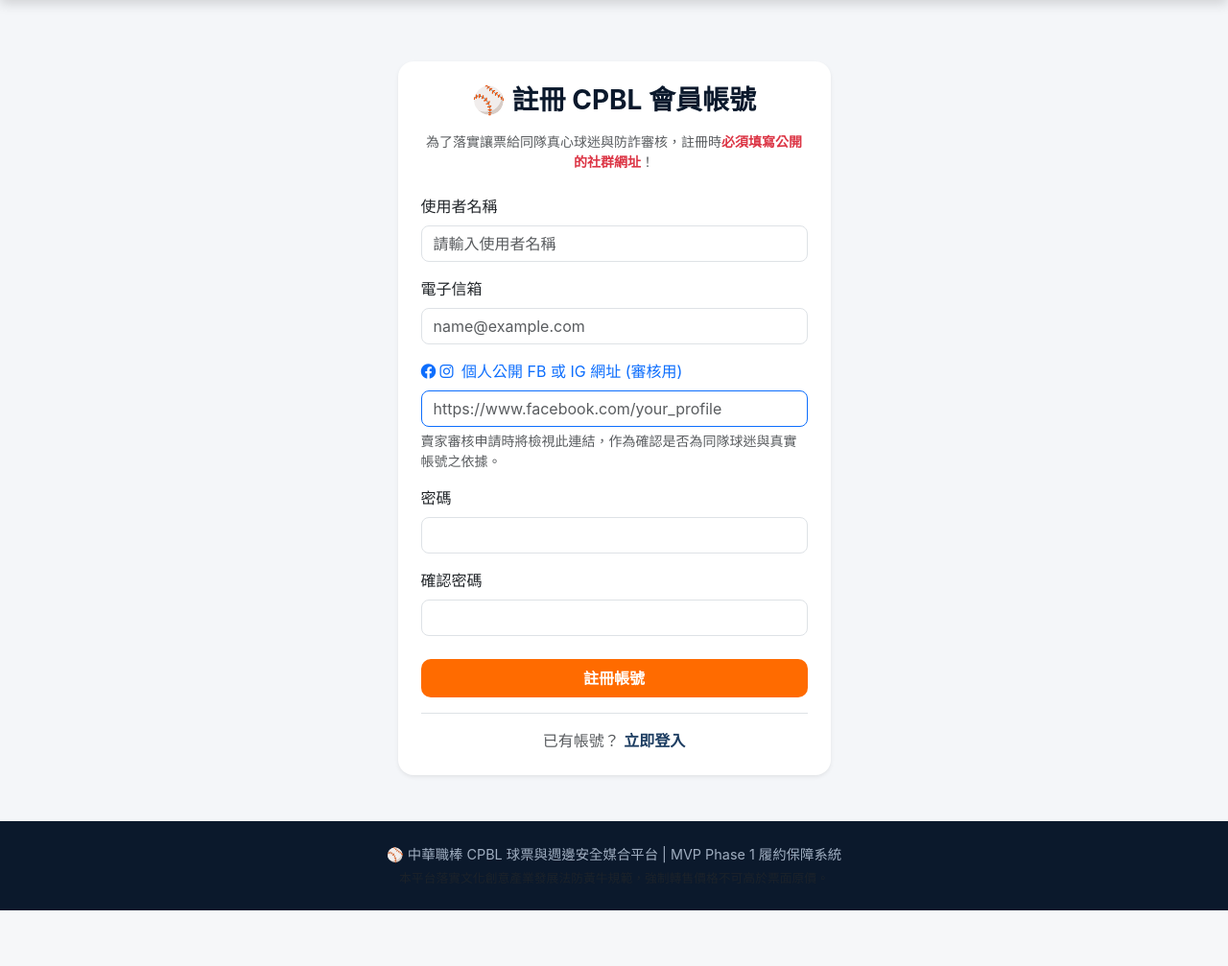
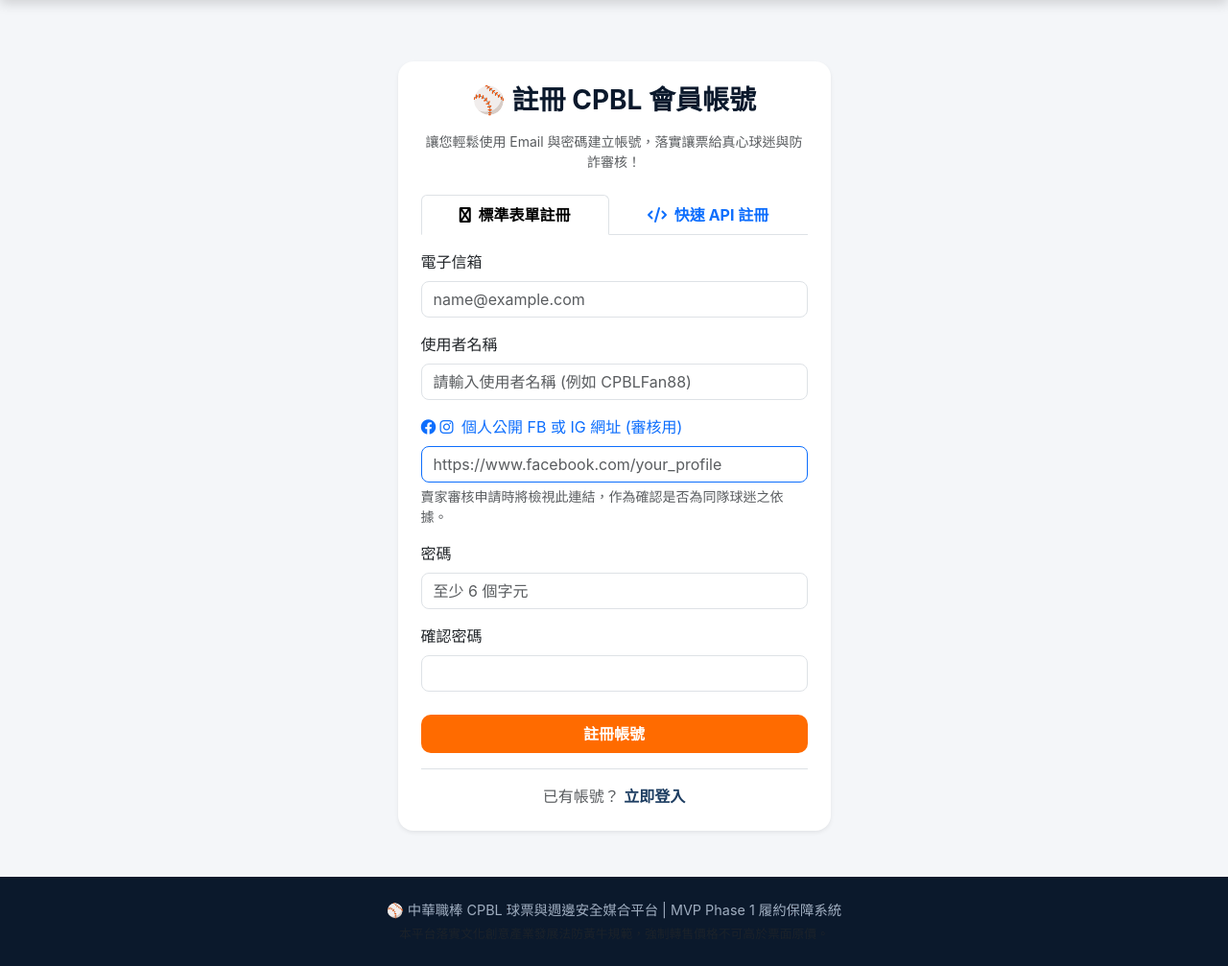
Before and after one commit to jyl25413/CPBL_Ticket_match, a Flask app: page /register in a window 1280 px wide. Shown: the part 76-1083 px from the top of the page at 96% size. Before the commit the page ends 1025 px from the top, so only its background shows below. Run offline with Flask 3, Linux system fonts and the light colour scheme; some libraries are stand-ins or nearby versions.

Commit message:
Add Email & Password user registration API and frontend form

```diff
--- a/app.py
+++ b/app.py
@@ -50,6 +50,60 @@
         flash('🎉 註冊成功！請使用新帳號登入。', 'success')
         return redirect(url_for('login'))
     return render_template('auth/register.html', form=form)
+
+@app.route('/api/register', methods=['POST'])
+@csrf.exempt
+def api_register():
+    data = request.get_json(silent=True) or request.form
+    email = data.get('email', '').strip()
+    password = data.get('password', '').strip()
+    username = data.get('username', '').strip()
+    social_link = data.get('social_link', '').strip()
+
+    if not email:
+        return jsonify({'status': 'error', 'message': '請提供 Email 信箱！'}), 400
+    if '@' not in email:
+        return jsonify({'status': 'error', 'message': 'Email 格式不正確！'}), 400
+    if not password:
+        return jsonify({'status': 'error', 'message': '請提供密碼！'}), 400
+    if len(password) < 6:
+        return jsonify({'status': 'error', 'message': '密碼長度至少需 6 個字元！'}), 400
+
+    if User.query.filter_by(email=email).first():
+        return jsonify({'status': 'error', 'message': '此 Email 已被註冊！'}), 400
+
+    if not username:
+        base_username = email.split('@')[0]
+        username = base_username
+        counter = 1
+        while User.query.filter_by(username=username).first():
+            username = f"{base_username}_{counter}"
+            counter += 1
+    elif User.query.filter_by(username=username).first():
+        return jsonify({'status': 'error', 'message': '此使用者名稱已被使用！'}), 400
+
+    if not social_link:
+        social_link = f"https://facebook.com/{username}"
+
+    user = User(
+        username=username,
+        email=email,
+        social_link=social_link
+    )
+    user.set_password(password)
+    db.session.add(user)
+    db.session.commit()
+
+    return jsonify({
+        'status': 'success',
+        'message': '註冊成功！',
+        'user': {
+            'id': user.id,
+            'email': user.email,
+            'username': user.username,
+            'social_link': user.social_link
+        }
+    }), 201
 
 @app.route('/login', methods=['GET', 'POST'])
 def login():
--- a/templates/auth/register.html
+++ b/templates/auth/register.html
@@ -8,24 +8,40 @@
         <div class="card card-custom p-4 shadow-sm border-0">
             <h3 class="fw-bold text-center mb-3" style="color: var(--cpbl-navy);">⚾ 註冊 CPBL 會員帳號</h3>
             <p class="text-muted small text-center mb-4">
-                為了落實讓票給同隊真心球迷與防詐審核，註冊時<span class="text-danger fw-bold">必須填寫公開的社群網址</span>！
+                讓您輕鬆使用 Email 與密碼建立帳號，落實讓票給真心球迷與防詐審核！
             </p>
 
+            <ul class="nav nav-tabs nav-fill mb-3" id="registerTab" role="tablist">
+                <li class="nav-item" role="presentation">
+                    <button class="nav-link active fw-bold" id="form-tab" data-bs-toggle="tab" data-bs-target="#form-pane" type="button" role="tab">
+                        <i class="fa-solid fa-wpforms me-1"></i> 標準表單註冊
+                    </button>
+                </li>
+                <li class="nav-item" role="presentation">
+                    <button class="nav-link fw-bold" id="api-tab" data-bs-toggle="tab" data-bs-target="#api-pane" type="button" role="tab">
+                        <i class="fa-solid fa-code me-1"></i> 快速 API 註冊
+                    </button>
+                </li>
+            </ul>
+
+            <div class="tab-content" id="registerTabContent">
+                <!-- Standard Form Pane -->
+                <div class="tab-pane fade show active" id="form-pane" role="tabpanel">
                     <form method="POST" action="{{ url_for('register') }}">
                         {{ form.hidden_tag() }}
 
                         <div class="mb-3">
-                    {{ form.username.label(class="form-label font-weight-bold") }}
-                    {{ form.username(class="form-control rounded-3", placeholder="請輸入使用者名稱") }}
-                    {% for error in form.username.errors %}
+                            {{ form.email.label(class="form-label font-weight-bold") }}
+                            {{ form.email(class="form-control rounded-3", placeholder="name@example.com") }}
+                            {% for error in form.email.errors %}
                                 <div class="text-danger small mt-1">{{ error }}</div>
                             {% endfor %}
                         </div>
 
                         <div class="mb-3">
-                    {{ form.email.label(class="form-label font-weight-bold") }}
-                    {{ form.email(class="form-control rounded-3", placeholder="name@example.com") }}
-                    {% for error in form.email.errors %}
+                            {{ form.username.label(class="form-label font-weight-bold") }}
+                            {{ form.username(class="form-control rounded-3", placeholder="請輸入使用者名稱 (例如 CPBLFan88)") }}
+                            {% for error in form.username.errors %}
                                 <div class="text-danger small mt-1">{{ error }}</div>
                             {% endfor %}
                         </div>
@@ -37,7 +53,7 @@
                             </label>
                             {{ form.social_link(class="form-control rounded-3 border-primary", placeholder="https://www.facebook.com/your_profile") }}
                             <div class="form-text small text-muted">
-                        賣家審核申請時將檢視此連結，作為確認是否為同隊球迷與真實帳號之依據。
+                                賣家審核申請時將檢視此連結，作為確認是否為同隊球迷之依據。
                             </div>
                             {% for error in form.social_link.errors %}
                                 <div class="text-danger small mt-1">{{ error }}</div>
@@ -46,7 +62,7 @@
 
                         <div class="mb-3">
                             {{ form.password.label(class="form-label font-weight-bold") }}
-                    {{ form.password(class="form-control rounded-3") }}
+                            {{ form.password(class="form-control rounded-3", placeholder="至少 6 個字元") }}
                             {% for error in form.password.errors %}
                                 <div class="text-danger small mt-1">{{ error }}</div>
                             {% endfor %}
@@ -62,6 +78,34 @@
 
                         {{ form.submit(class="btn btn-cpbl w-100 py-2 fs-6") }}
                     </form>
+                </div>
+
+                <!-- API Registration Pane -->
+                <div class="tab-pane fade" id="api-pane" role="tabpanel">
+                    <div id="apiAlert" class="alert d-none" role="alert"></div>
+                    <form id="apiRegisterForm">
+                        <div class="mb-3">
+                            <label class="form-label font-weight-bold">Email 信箱 <span class="text-danger">*</span></label>
+                            <input type="email" id="apiEmail" class="form-control rounded-3" placeholder="user@example.com" required>
+                        </div>
+                        <div class="mb-3">
+                            <label class="form-label font-weight-bold">密碼 <span class="text-danger">*</span></label>
+                            <input type="password" id="apiPassword" class="form-control rounded-3" placeholder="至少 6 個字元" required minlength="6">
+                        </div>
+                        <div class="mb-3">
+                            <label class="form-label font-weight-bold text-muted">使用者名稱 (選填，預設為 Email 前綴)</label>
+                            <input type="text" id="apiUsername" class="form-control rounded-3" placeholder="選填">
+                        </div>
+                        <div class="mb-4">
+                            <label class="form-label font-weight-bold text-muted">公開社群連結 (選填)</label>
+                            <input type="url" id="apiSocialLink" class="form-control rounded-3" placeholder="https://facebook.com/yourid">
+                        </div>
+                        <button type="submit" class="btn btn-primary w-100 py-2 font-weight-bold rounded-3">
+                            <i class="fa-solid fa-paper-plane me-1"></i> 呼叫 /api/register API 註冊
+                        </button>
+                    </form>
+                </div>
+            </div>
 
             <div class="text-center mt-3 pt-3 border-top">
                 <span class="text-muted">已有帳號？</span>
@@ -70,4 +114,46 @@
         </div>
     </div>
 </div>
+
+<script>
+document.getElementById('apiRegisterForm').addEventListener('submit', async function(e) {
+    e.preventDefault();
+    const alertBox = document.getElementById('apiAlert');
+    alertBox.className = 'alert alert-info border-0';
+    alertBox.textContent = '正在發送註冊請求至 /api/register...';
+
+    const payload = {
+        email: document.getElementById('apiEmail').value,
+        password: document.getElementById('apiPassword').value,
+        username: document.getElementById('apiUsername').value,
+        social_link: document.getElementById('apiSocialLink').value
+    };
+
+    try {
+        const response = await fetch('/api/register', {
+            method: 'POST',
+            headers: {
+                'Content-Type': 'application/json'
+            },
+            body: JSON.stringify(payload)
+        });
+
+        const data = await response.json();
+
+        if (response.ok && data.status === 'success') {
+            alertBox.className = 'alert alert-success border-0';
+            alertBox.innerHTML = `🎉 ${data.message} 歡迎 @${data.user.username}！即將跳轉至登入頁...`;
+            setTimeout(() => {
+                window.location.href = "{{ url_for('login') }}";
+            }, 1500);
+        } else {
+            alertBox.className = 'alert alert-danger border-0';
+            alertBox.textContent = `❌ ${data.message || '註冊失敗'}`;
+        }
+    } catch (err) {
+        alertBox.className = 'alert alert-danger border-0';
+        alertBox.textContent = '❌ 連線錯誤，請稍後再試！';
+    }
+});
+</script>
 {% endblock %}
```
Also changed, not shown: test_app.py (+27 -0 lines). Lines whose indentation alone changed are shown as unchanged.
